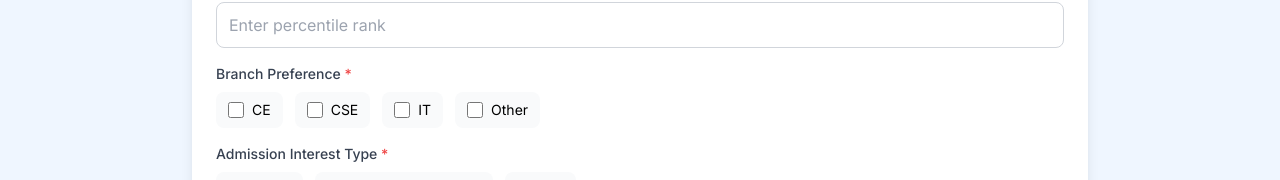
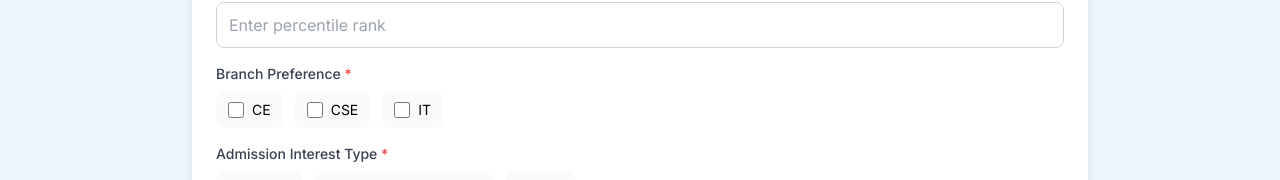
Before and after one commit to HarshDonda-23DIT010/AdmissionForm, a React (Vite) app: page / in a window 1280 px wide. Shown: the part 990-1170 px from the top of the page. Built offline with nearby package versions, Linux system fonts and the light colour scheme.

Commit message:
remove department other

```diff
--- a/src/components/Form/InquiryForm.jsx
+++ b/src/components/Form/InquiryForm.jsx
@@ -512,7 +512,7 @@ const InquiryForm = () => {
             Branch Preference <span className="text-red-500">*</span>
           </label>
           <div className="flex flex-wrap gap-3">
-            {['CE', 'CSE', 'IT', 'Other'].map(branch => (
+            {['CE', 'CSE', 'IT'].map(branch => (
               <label key={branch} className="flex items-center gap-2 bg-gray-50 px-3 py-2 rounded-lg cursor-pointer">
                 <input
                   type="checkbox"
@@ -525,18 +525,6 @@ const InquiryForm = () => {
             ))}
           </div>
           {errors.branchPreference && <p className="text-red-500 text-xs mt-1">{errors.branchPreference}</p>}
-
-          {formData.branchPreference.includes('Other') && (
-            <input
-              type="text"
-              name="branchOther"
-              value={formData.branchOther}
-              onChange={handleInputChange}
-              placeholder="Enter branch name"
-              className={`w-full mt-2 px-3 py-2.5 border rounded-lg text-base ${errors.branchOther ? 'border-red-500' : 'border-gray-300'} focus:outline-none focus:ring-2 focus:ring-blue-500`}
-            />
-          )}
-          {errors.branchOther && <p className="text-red-500 text-xs mt-1">{errors.branchOther}</p>}
         </div>
 
         {/* Admission Type */}
```
